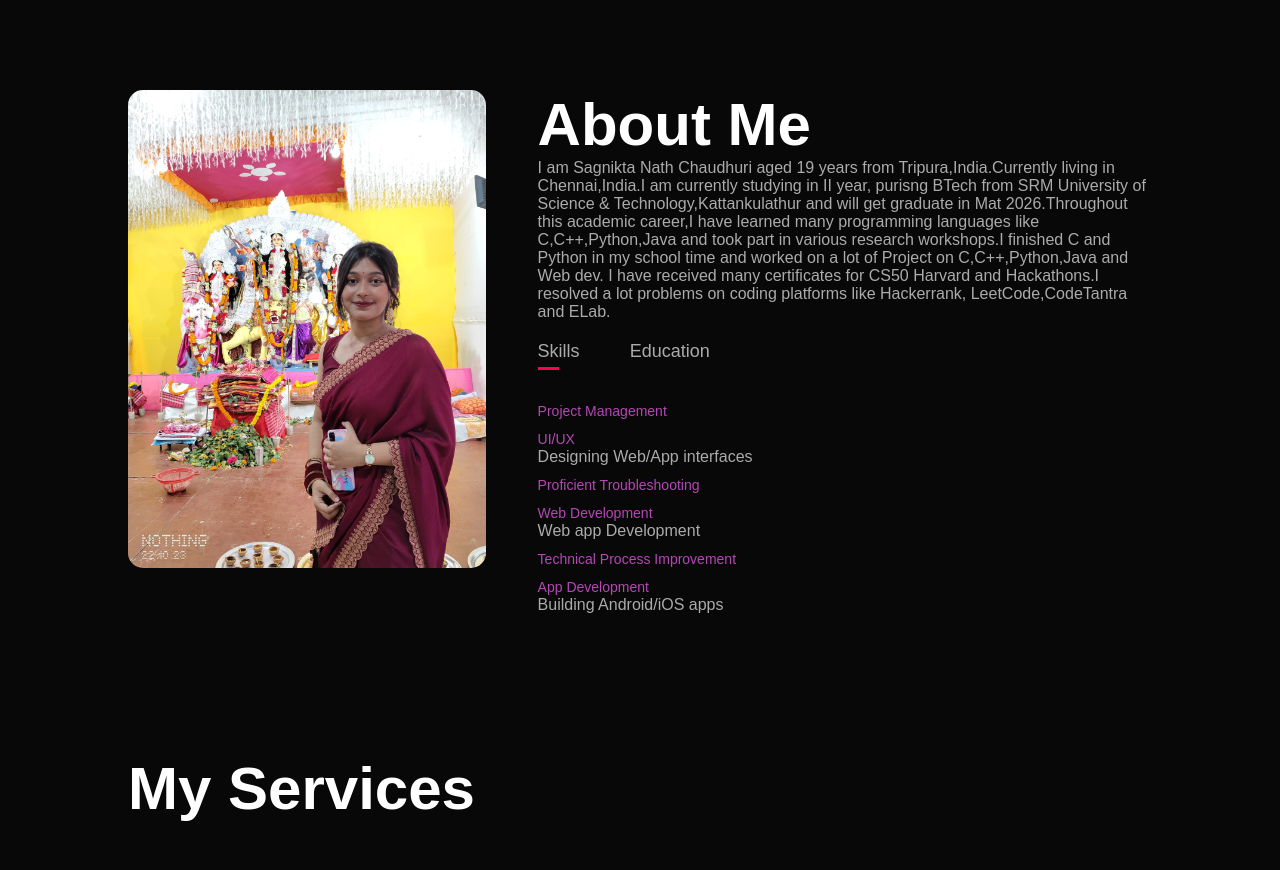
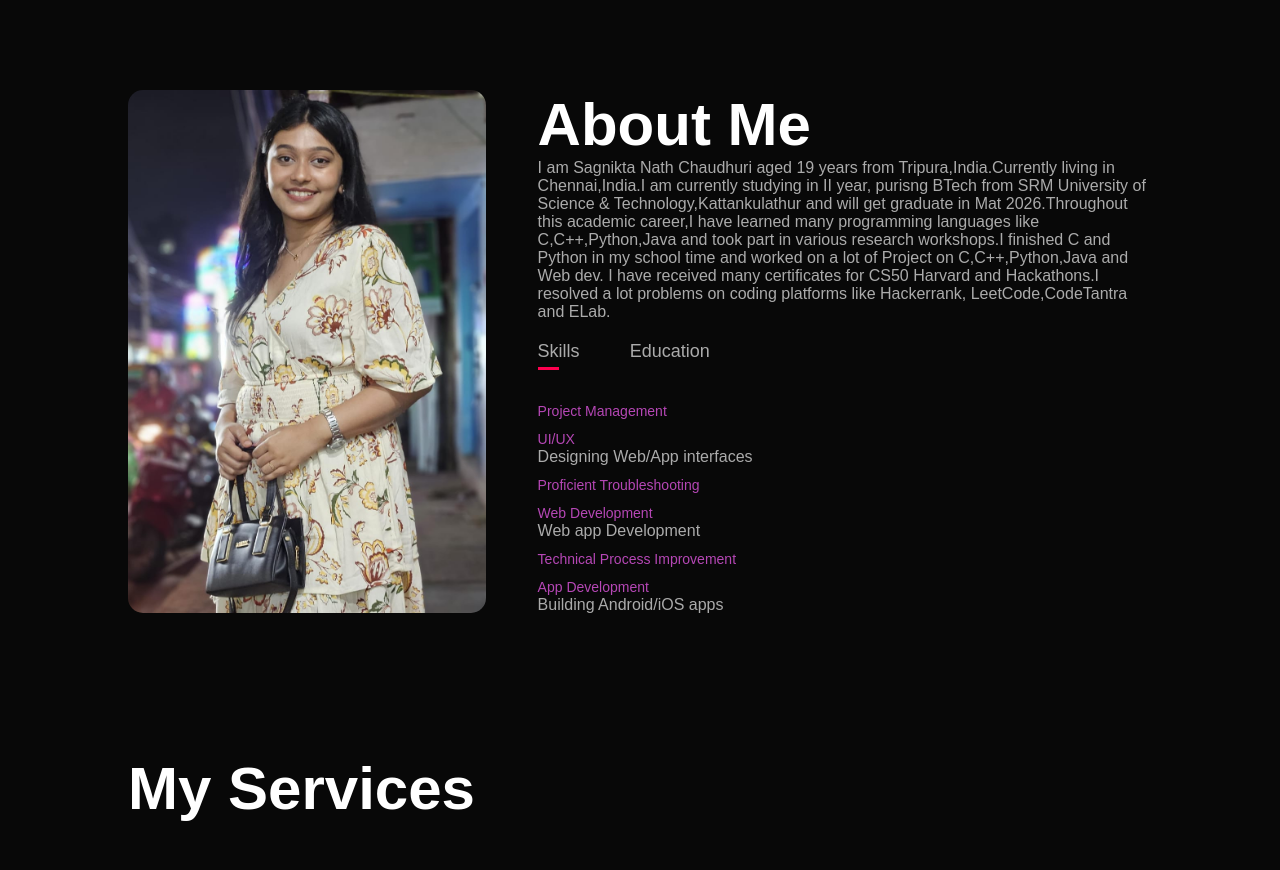
Before and after one commit to SagniktaNathChaudhuri/SagniktaNathChaudhuri.github.io, a plain HTML site: page index.html in a window 1280 px wide. Shown: the part 1000-1870 px from the top of the page. Drawn offline with Linux system fonts and the light colour scheme.

Commit message:
Update index.html

```diff
--- a/index.html
+++ b/index.html
@@ -31,7 +31,7 @@
     <div class="container">
         <div class="row">
             <div class="about-col-1">
-                <img src="WhatsApp Image 2023-11-03 at 22.10.04_b95d9d58.jpg">
+                <img src="46a0ac3c-a9a9-438f-bf5f-2f03652bedc8.jpeg">
             </div>
             <div class="about-col-2">
                 <h1 class="sub-title">About Me</h1>
```
